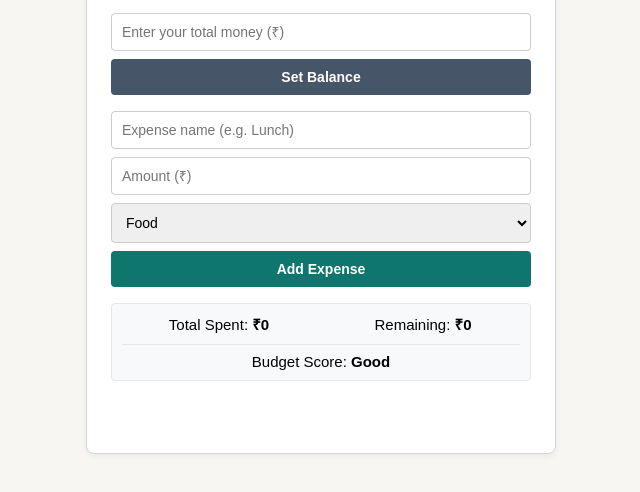
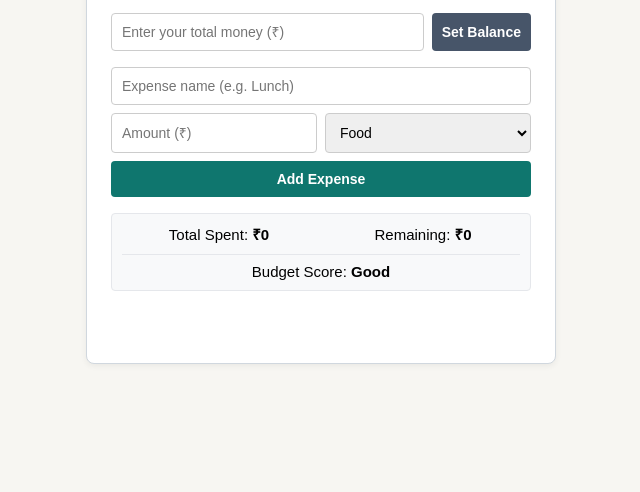
Before and after one commit to harshitraj0073-star/webdev-assignment, a plain HTML site: page index.html in a window 1280 px wide. Shown: the part 102-594 px from the top of the page, without its empty margins (319-959 px from the left). Drawn offline with Linux system fonts and the light colour scheme.

Commit message:
Compact 2-column grid layout for balance and form

```diff
--- a/style.css
+++ b/style.css
@@ -23,9 +23,25 @@ h1 {
     color: #222;
 }
 
-.balance-box, form {
+.balance-box {
     display: grid;
+    grid-template-columns: 1fr auto;
     gap: 8px;
+}
+
+form {
+    display: grid;
+    grid-template-columns: 1fr 1fr;
+    gap: 8px;
+}
+
+#title, form button {
+    grid-column: span 2;
+}
+
+input:focus, select:focus {
+    outline: none;
+    border-color: #0f766e;
 }
 
 input, select, button {
```
